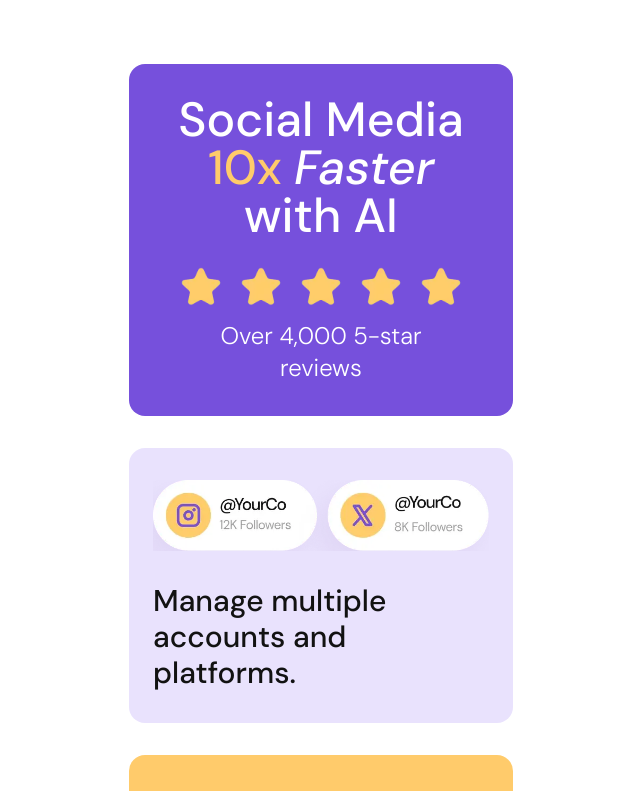
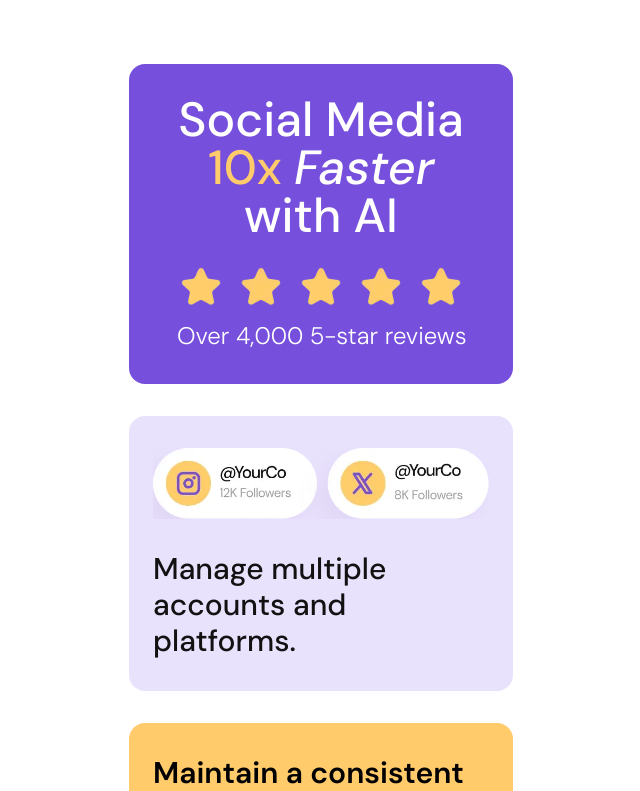
Before and after one commit to akshay-ken/novice-project-06, a React (Vite) app: page / in a window 1280 px wide. Shown: the top 791 px of the page, without its empty margins (319-959 px from the left). Built offline with nearby package versions, Linux system fonts and the light colour scheme.

Commit message:
refactor: changed some styles

```diff
--- a/src/components/CardOne.jsx
+++ b/src/components/CardOne.jsx
@@ -7,7 +7,7 @@ export function CardOne() {
         <span className=" italic">Faster</span> with AI
       </p>
       <img src={fiveStars} alt="" />
-      <p className="text-white text-center text-2xl font-light mt-2">
+      <p className="text-white  text-2xl text-nowrap text-center font-light mt-2">
         Over 4,000 5-star reviews
       </p>
     </div>
--- a/src/components/MainPage.jsx
+++ b/src/components/MainPage.jsx
@@ -5,7 +5,7 @@ import { CardTwo } from "./CardTwo";
 
 export function MainPage() {
   return (
-    <main className="w-full h-screen p-4 my-12 items-center gap-8 flex flex-col">
+    <main className="w-full  p-4 my-12 items-center gap-8 flex flex-col">
       <CardOne />
       <CardTwo />
       <CardThree />
```
